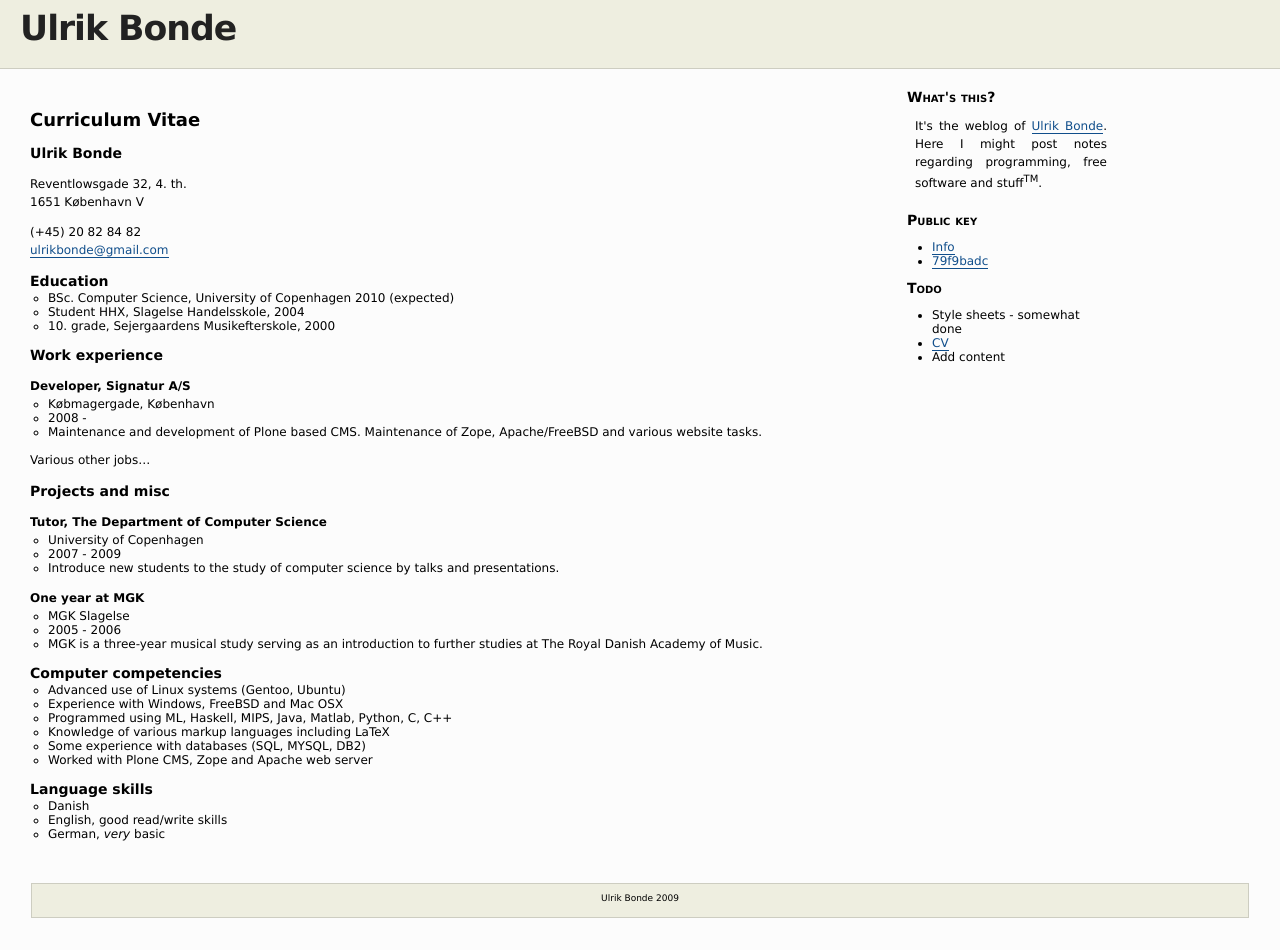
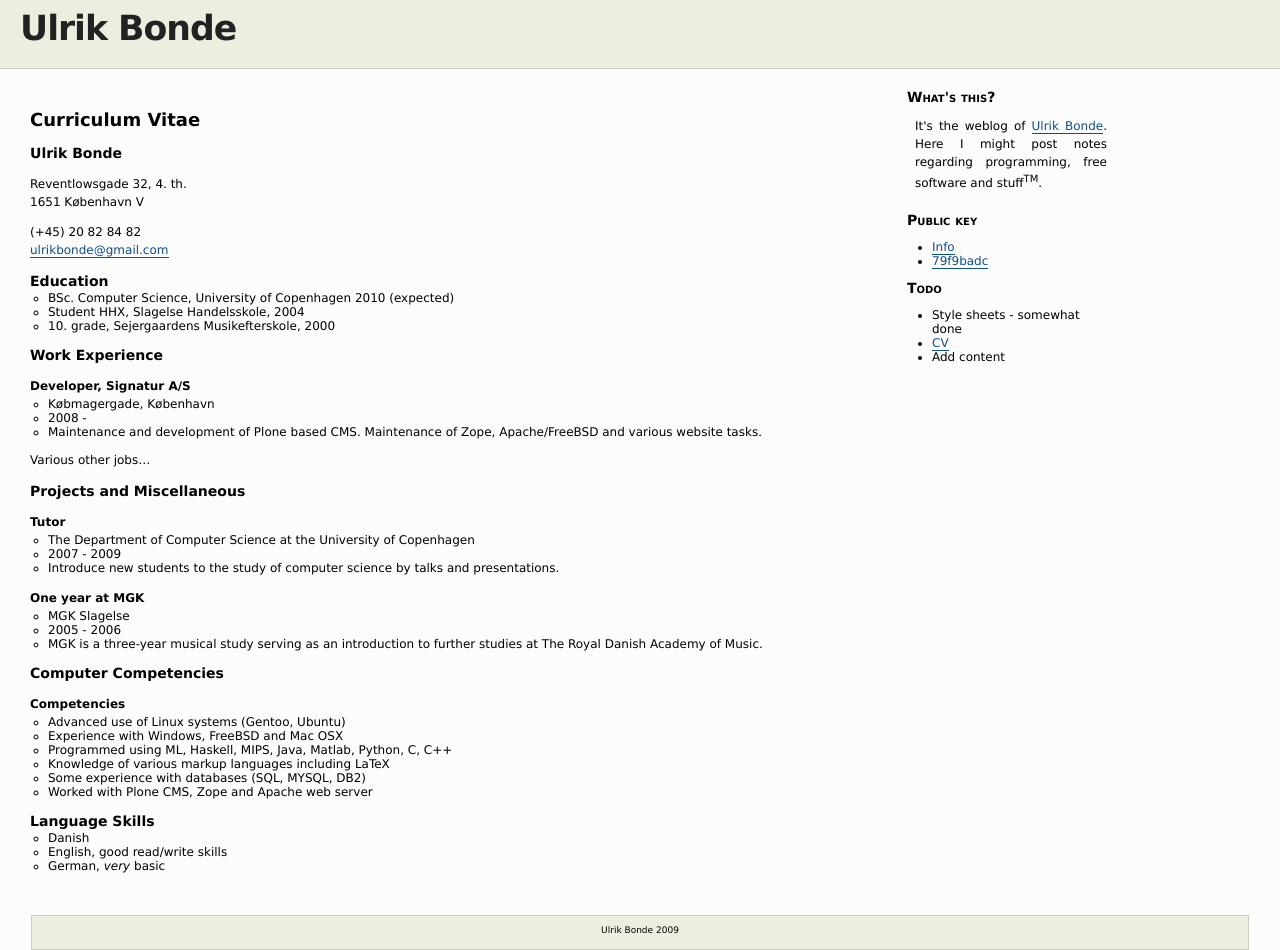
Before and after one commit to bonde/bonde.github.com, a Jekyll site: the page built from cv/index.md, in a window 1280 px wide. Built offline with Jekyll 4.4.1, drawn with Linux system fonts in a browser that asks for light colours; Markdown is read by kramdown in place of the engine named in the settings; before the commit the page ends 918 px from its top, so only the background shows below that.

```diff
--- a/_includes/sidebar.html
+++ b/_includes/sidebar.html
@@ -2,7 +2,6 @@
   <h3>What's this?</h3>
   <p>It's the weblog of <a href="/about/">Ulrik Bonde</a>. Here I might post
   notes regarding programming, free software and stuff<sup>TM</sup>.</p>
-
   <h3>Public key</h3>
   <ul>
     <li><a href="/key/">Info</a></li>
--- a/_layouts/post.html
+++ b/_layouts/post.html
@@ -22,7 +22,10 @@
   </div>
 
   <div id="comments">
-    No comment module available
+    <div id="disqus_thread"></div>
+    <script type="text/javascript" src="http://disqus.com/forums/bonde/embed.js"></script>
+    <noscript><a href="http://bonde.disqus.com/?url=ref">View the discussion thread.</a></noscript>
+    <a href="http://disqus.com" class="dsq-brlink">blog comments powered by <span class="logo-disqus">Disqus</span></a>
   </div>
 </div>
 
--- a/cv/index.md
+++ b/cv/index.md
@@ -18,7 +18,7 @@
  * Student HHX, Slagelse Handelsskole, 2004
  * 10\. grade, Sejergaardens Musikefterskole, 2000
 
-### Work experience
+### Work Experience
 
 #### Developer, Signatur A/S
  * Købmagergade, København
@@ -28,10 +28,10 @@
 
 Various other jobs...
 
-### Projects and misc
+### Projects and Miscellaneous
 
-#### Tutor, The Department of Computer Science
- * University of Copenhagen
+#### Tutor
+ * The Department of Computer Science at the University of Copenhagen
  * 2007 - 2009
  * Introduce new students to the study of computer science by talks and
    presentations.
@@ -42,7 +42,8 @@
  * MGK is a three-year musical study serving as an introduction to further
    studies at The Royal Danish Academy of Music.
 
-### Computer competencies
+### Computer Competencies
+#### Competencies
  * Advanced use of Linux systems (Gentoo, Ubuntu)
  * Experience with Windows, FreeBSD and Mac OSX
  * Programmed using ML, Haskell, MIPS, Java, Matlab, Python, C, C++
@@ -50,7 +51,7 @@
  * Some experience with databases (SQL, MYSQL, DB2)
  * Worked with Plone CMS, Zope and Apache web server
 
-### Language skills
+### Language Skills
  * Danish
  * English, good read/write skills
  * German, _very_ basic
```
Also changed, not shown: about/index.md (+1 -0 lines).
